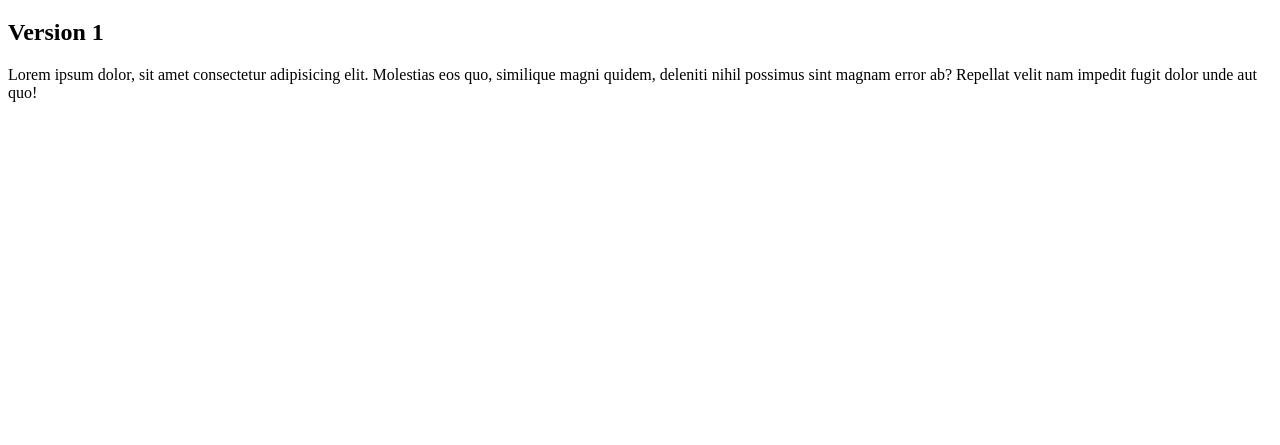
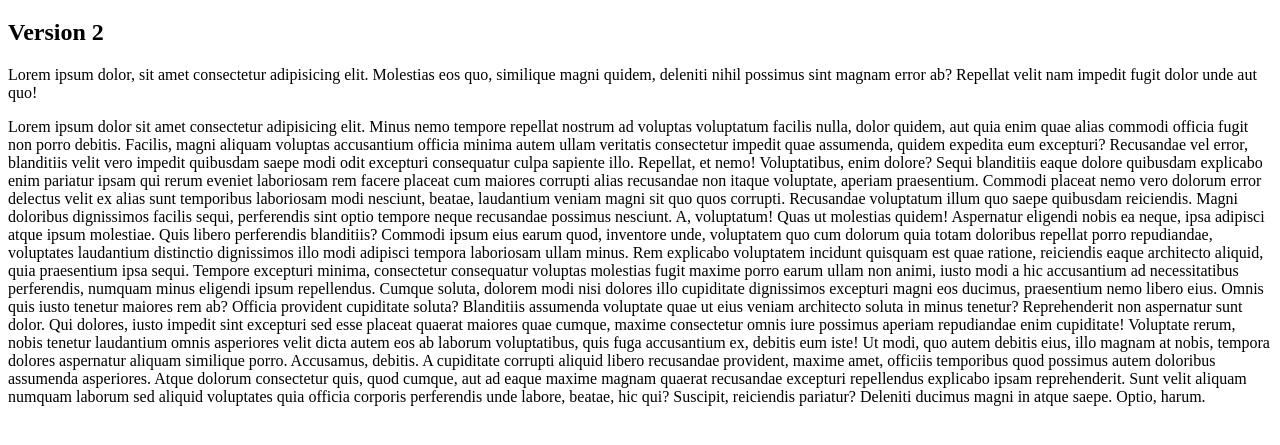
Before and after one commit to covid7/newrepo, a plain HTML site: page index.html in a window 1280 px wide. Shown: the part 61-506 px from the top of the page. Drawn offline with Linux system fonts and the light colour scheme.

Commit message:
Version 2 avec beaucoup de texte

```diff
--- a/index.html
+++ b/index.html
@@ -8,11 +8,38 @@
 </head>
 <body>
     <h1> COURS GITHUB</h1>
-    <h2> Version 1</h2>
+    <h2> Version 2</h2>
 
     <p> Lorem ipsum dolor, sit amet consectetur adipisicing elit.
-         Molestias eos quo, similique magni quidem, deleniti nihil
-          possimus sint magnam error ab? Repellat velit nam impedit
-          fugit dolor unde aut quo!</p>
+        Molestias eos quo, similique magni quidem, deleniti nihil
+        possimus sint magnam error ab? Repellat velit nam impedit
+        fugit dolor unde aut quo!</p>
+    <p>Lorem ipsum dolor sit amet consectetur adipisicing elit. Minus nemo tempore repellat nostrum ad voluptas voluptatum
+        facilis nulla, dolor quidem, aut quia enim quae alias commodi officia fugit non porro debitis. Facilis, magni
+        aliquam voluptas accusantium officia minima autem ullam veritatis consectetur impedit quae assumenda, quidem
+        expedita eum excepturi? Recusandae vel error, blanditiis velit vero impedit quibusdam saepe modi odit excepturi
+        consequatur culpa sapiente illo. Repellat, et nemo! Voluptatibus, enim dolore? Sequi blanditiis eaque dolore
+        quibusdam explicabo enim pariatur ipsam qui rerum eveniet laboriosam rem facere placeat cum maiores corrupti alias
+        recusandae non itaque voluptate, aperiam praesentium. Commodi placeat nemo vero dolorum error delectus velit ex
+        alias sunt temporibus laboriosam modi nesciunt, beatae, laudantium veniam magni sit quo quos corrupti. Recusandae
+        voluptatum illum quo saepe quibusdam reiciendis. Magni doloribus dignissimos facilis sequi, perferendis sint optio
+        tempore neque recusandae possimus nesciunt. A, voluptatum! Quas ut molestias quidem! Aspernatur eligendi nobis ea
+        neque, ipsa adipisci atque ipsum molestiae. Quis libero perferendis blanditiis? Commodi ipsum eius earum quod,
+        inventore unde, voluptatem quo cum dolorum quia totam doloribus repellat porro repudiandae, voluptates laudantium
+        distinctio dignissimos illo modi adipisci tempora laboriosam ullam minus. Rem explicabo voluptatem incidunt quisquam
+        est quae ratione, reiciendis eaque architecto aliquid, quia praesentium ipsa sequi. Tempore excepturi minima,
+        consectetur consequatur voluptas molestias fugit maxime porro earum ullam non animi, iusto modi a hic accusantium ad
+        necessitatibus perferendis, numquam minus eligendi ipsum repellendus. Cumque soluta, dolorem modi nisi dolores illo
+        cupiditate dignissimos excepturi magni eos ducimus, praesentium nemo libero eius. Omnis quis iusto tenetur maiores
+        rem ab? Officia provident cupiditate soluta? Blanditiis assumenda voluptate quae ut eius veniam architecto soluta in
+        minus tenetur? Reprehenderit non aspernatur sunt dolor. Qui dolores, iusto impedit sint excepturi sed esse placeat
+        quaerat maiores quae cumque, maxime consectetur omnis iure possimus aperiam repudiandae enim cupiditate! Voluptate
+        rerum, nobis tenetur laudantium omnis asperiores velit dicta autem eos ab laborum voluptatibus, quis fuga
+        accusantium ex, debitis eum iste! Ut modi, quo autem debitis eius, illo magnam at nobis, tempora dolores aspernatur
+        aliquam similique porro. Accusamus, debitis. A cupiditate corrupti aliquid libero recusandae provident, maxime amet,
+        officiis temporibus quod possimus autem doloribus assumenda asperiores. Atque dolorum consectetur quis, quod cumque,
+        aut ad eaque maxime magnam quaerat recusandae excepturi repellendus explicabo ipsam reprehenderit. Sunt velit
+        aliquam numquam laborum sed aliquid voluptates quia officia corporis perferendis unde labore, beatae, hic qui?
+        Suscipit, reiciendis pariatur? Deleniti ducimus magni in atque saepe. Optio, harum.</p>
 </body>
 </html>
```
Also changed, not shown: travailler_en_equipe.png (added).
